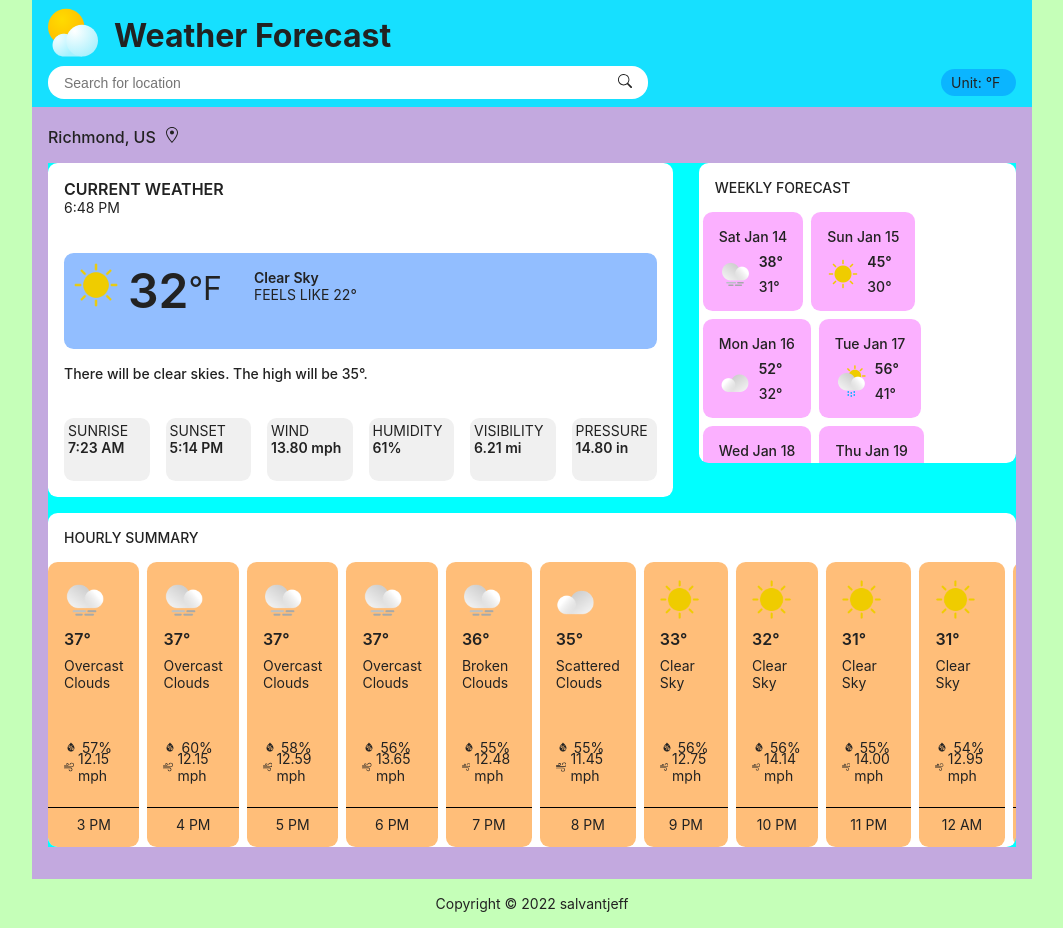
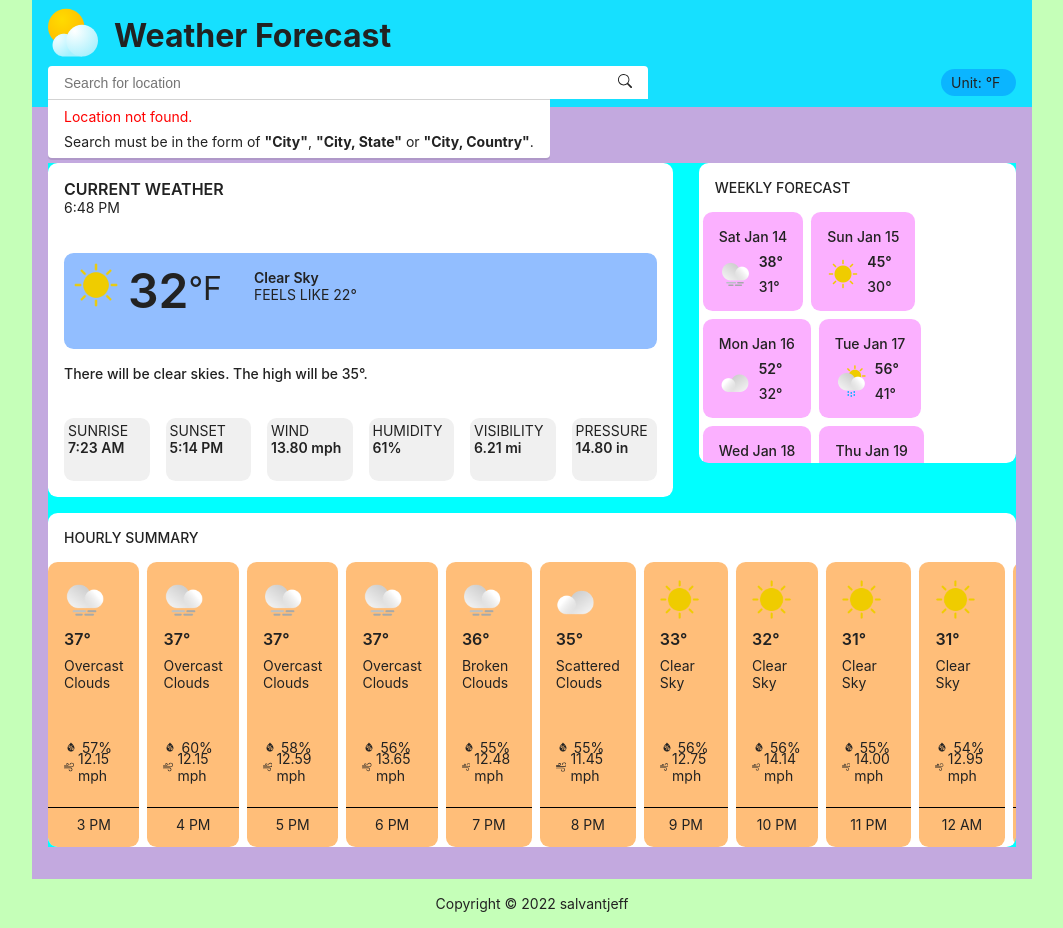
Before and after one commit to salvantjeff/weather-forecast, a React (Create React App) app in the folder weather-forecast-app/: page / in a window 1280 px wide. Shown: the whole page, without its empty margins (108-1171 px from the left). Built offline with nearby package versions, Linux system fonts and the light colour scheme; no server answers.

Commit message:
Render dropdown with error message for invalid search

```diff
--- a/weather-forecast-app/src/components/App/App.js
+++ b/weather-forecast-app/src/components/App/App.js
@@ -25,6 +25,7 @@ function App() {
       // const OpenWeatherData = await completeRes.json();
       // Note to self: currently using an earlier copy of OpenWeatherData to save api calls
       // just swap them when ready to make calls;
+      document.body.classList.remove('activeErrorDropdown');
       const dataProcessed = {
         today: {
           wind: data.wind.speed,
@@ -79,6 +80,7 @@ function App() {
       setWeatherData(dataProcessed);
     } catch (error) {
       console.log(error);
+      document.body.classList.add('activeErrorDropdown');
     };
   };
   useEffect(() => {
--- a/weather-forecast-app/src/components/Header/Header.css
+++ b/weather-forecast-app/src/components/Header/Header.css
@@ -34,9 +34,9 @@
     align-items: center;
     border-radius: 1rem;
     padding: .5rem 1rem;
-    min-width: 230px;
+    /* min-width: 230px;
     max-width: 600px;
-    flex-grow: 1;
+    flex-grow: 1; */
 }
 
 .toggle-temp-button {
@@ -46,3 +46,39 @@
     cursor: pointer;
     width: 75px;
 }
+
+.error-title {
+    color: red;
+}
+
+.search-dropdown {
+    position: relative;
+    color: #222;
+    min-width: 230px;
+    max-width: 600px;
+    flex-grow: 1;
+}
+
+.dropdown-error-message {
+    position: absolute;
+    left: 0;
+    top: 100%;
+    background-color: rgb(255, 255, 255);
+    padding: .5rem 1rem;
+    display: grid;
+    gap: .5rem;
+    opacity: 0;
+    border-radius: 0 0 .25rem .25rem;
+    box-shadow: 0 2px 0 rgba(0, 0, 0, .1);
+    border-top: 1px solid rgb(211, 211, 211);
+    transition: opacity 100ms ease-in-out;
+}
+
+.activeErrorDropdown .search-dropdown {
+    background-color: #fff;
+    border-radius: .25rem .25rem 0 0;
+}
+
+.activeErrorDropdown .dropdown-error-message {
+    opacity: 1;
+}
--- a/weather-forecast-app/src/components/Header/Header.js
+++ b/weather-forecast-app/src/components/Header/Header.js
@@ -19,6 +19,7 @@ function Header({
                 <h1>Weather Forecast</h1>
             </div>
             <div className="header-bottom">
+                <div className='search-dropdown'>
                     <form onSubmit={handleSearchSubmit} className="search-form">
                         <input
                             type="text"
@@ -31,6 +32,11 @@ function Header({
                             <BsSearch />
                         </div>
                     </form>
+                    <div className='dropdown-error-message'>
+                        <p className='error-title'>Location not found.</p>
+                        <p>Search must be in the form of <strong>"City"</strong>, <strong>"City, State"</strong> or <strong>"City, Country"</strong>.</p>
+                    </div>
+                </div>
                 <div
                     onClick={toggleUnit}
                     className="toggle-temp-button"
```
Lines whose indentation alone changed are shown as unchanged.
